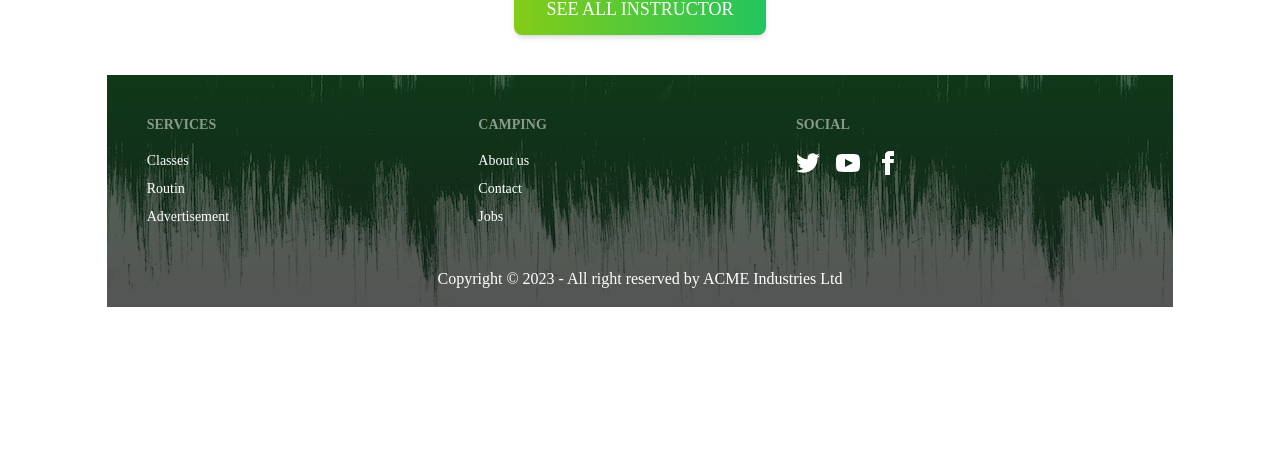
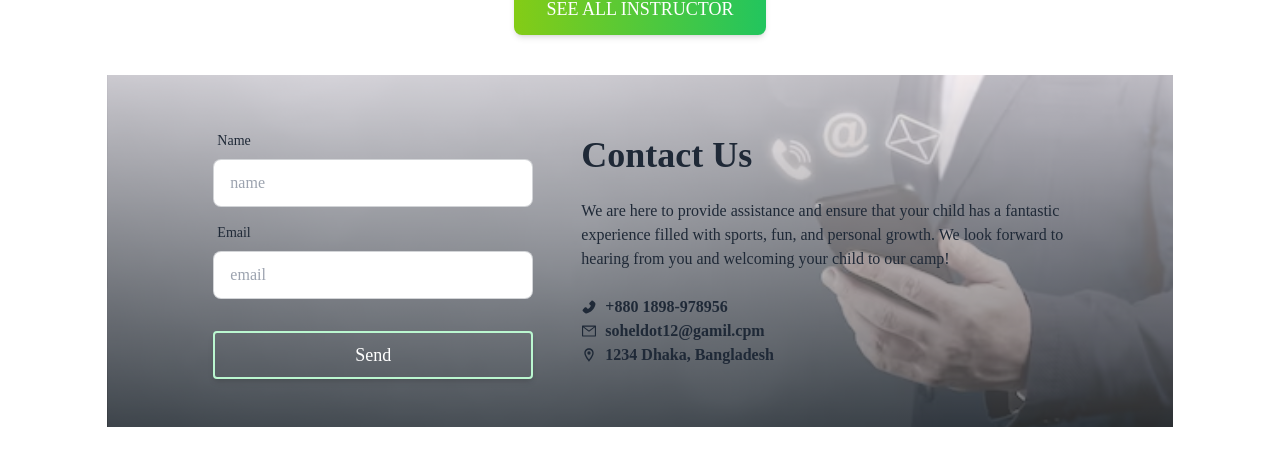
Before and after one commit to Sohel0Raza/camp-reunion-client, a React (Vite) app: page / in a window 1280 px wide. Shown: the part 1249-1714 px from the top of the page. Before the commit the page ends 1556 px from the top, so only its background shows below. Built offline with nearby package versions, Linux system fonts and the light colour scheme; no server answers.

Commit message:
contact us section added

```diff
--- a/package.json
+++ b/package.json
@@ -10,12 +10,14 @@
     "preview": "vite preview"
   },
   "dependencies": {
+    "@emotion/react": "^11.11.1",
     "@tanstack/react-query": "^4.29.12",
     "aos": "^2.3.4",
     "firebase": "^9.22.1",
     "localforage": "^1.10.0",
     "match-sorter": "^6.3.1",
     "react": "^18.2.0",
+    "react-awesome-reveal": "^4.2.3",
     "react-dom": "^18.2.0",
     "react-helmet": "^6.1.0",
     "react-hook-form": "^7.44.3",
--- a/src/pages/home/Home.jsx
+++ b/src/pages/home/Home.jsx
@@ -2,6 +2,7 @@ import Banner from "./banner/Banner";
 import {Helmet} from "react-helmet";
 import PopularClasses from "./popularClasses/PopularClasses";
 import PopulerInstructor from "./populerInstructor/PopulerInstructor";
+import ContactUs from "./contactUs/ContactUs";
 
 const Home = () => {
     return (
@@ -12,6 +13,7 @@ const Home = () => {
             <Banner/>
             <PopularClasses/>
             <PopulerInstructor/>
+            <ContactUs/>
         </div>
     );
 };
--- a/src/pages/home/banner/Banner.jsx
+++ b/src/pages/home/banner/Banner.jsx
@@ -1,5 +1,6 @@
 import "react-responsive-carousel/lib/styles/carousel.min.css";
 import { Carousel } from "react-responsive-carousel";
+import { Fade, Slide } from "react-awesome-reveal";
 import banner1 from "../../../assets/img/banner/banner 1.jpg";
 import banner2 from "../../../assets/img/banner/banner 5.jpg";
 import banner3 from "../../../assets/img/banner/banner 56.jpg";
@@ -12,9 +13,15 @@ const Banner = () => {
         <img src={banner1} />
         <div className="absolute flex items-end left-0 top-0 h-full rounded-xl bg-gradient-to-r from-[#151515] to-[rgba(21, 21, 21, 21)]">
           <div className="text-white px-6 md:p-10 md:ml-10 md:mb-5">
-            <h2 className="text-xl mt-5 mb-3 md:mt-0 md:text-5xl font-bold uppercase"><span className="text-lime-500">Summer</span> <br /> Sports Camp</h2>
+            <Slide>
+              <h2 className="text-xl mt-5 mb-3 md:mt-0 md:text-5xl font-bold uppercase">
+                <span className="text-lime-500">Summer</span> <br /> Sports Camp
+              </h2>
+            </Slide>
             <h4 className="text-2xl font-semibold">Meet New Friends</h4>
+            <Fade delay={1e3} cascade damping={1e-1}>
               <p className="text-xl font-bold text-lime-500">July 15-25</p>
+            </Fade>
             <div className="my-3">
               <button className="btn-outlined "> Learn More</button>
             </div>
@@ -25,8 +32,17 @@ const Banner = () => {
         <img src={banner3} />
         <div className="absolute flex items-end left-0 top-0 h-full rounded-xl bg-gradient-to-r from-[#151515] to-[rgba(21, 21, 21, 21)]">
           <div className="text-white px-6 md:p-10 md:ml-10 md:mb-5">
-            <h2 className="text-xl mt-5 mb-3 md:mt-0 md:text-5xl font-bold uppercase"><span className="text-lime-500">Summer</span> <br /> Badminton Camp</h2>
-            <p className="text-xl font-bold text-lime-500 uppercase">Classes 7 AM - 8 AM</p>
+            <Slide>
+              <h2 className="text-xl mt-5 mb-3 md:mt-0 md:text-5xl font-bold uppercase">
+                <span className="text-lime-500">Summer</span> <br /> Badminton
+                Camp
+              </h2>
+            </Slide>
+            <Fade  delay={1e3} cascade damping={1e-1}>
+            <p className="text-xl font-bold text-lime-500 uppercase">
+              Classes 7 AM - 8 AM
+            </p>
+            </Fade>
             <div className="my-3">
               <button className="btn-outlined "> Learn More</button>
             </div>
@@ -37,8 +53,17 @@ const Banner = () => {
         <img src={banner4} />
         <div className="absolute flex items-end left-0 top-0 h-full rounded-xl bg-gradient-to-r from-[#151515] to-[rgba(21, 21, 21, 21)]">
           <div className="text-white px-6 md:p-10 md:ml-10 md:mb-5">
-            <h2 className="text-xl mt-5 mb-3 md:mt-0 md:text-5xl font-bold uppercase"><span className="text-lime-500">Summer</span> <br /> Volleyball Camp</h2>
-            <p className="text-xl font-bold text-lime-500 uppercase">Classes 10 AM - 11 AM</p>
+            <Slide>
+            <h2 className="text-xl mt-5 mb-3 md:mt-0 md:text-5xl font-bold uppercase">
+              <span className="text-lime-500">Summer</span> <br /> Volleyball
+              Camp
+            </h2>
+            </Slide>
+            <Fade delay={1e3} cascade damping={1e-1}>
+            <p className="text-xl font-bold text-lime-500 uppercase">
+              Classes 10 AM - 11 AM
+            </p>
+            </Fade>
             <div className="my-3">
               <button className="btn-outlined "> Learn More</button>
             </div>
@@ -49,8 +74,16 @@ const Banner = () => {
         <img src={banner5} />
         <div className="absolute flex items-end left-0 top-0 h-full rounded-xl bg-gradient-to-r from-[#151515] to-[rgba(21, 21, 21, 21)]">
           <div className="text-white px-6 md:p-10 md:ml-10 md:mb-5">
-            <h2 className="text-xl mt-5 mb-3 md:mt-0 md:text-5xl font-bold uppercase"><span className="text-lime-500">Summer</span> <br /> Cricket Camp</h2>
-            <p className="text-xl font-bold text-lime-500 uppercase">Classes 2 PM - 4 PM</p>
+            <Slide>
+            <h2 className="text-xl mt-5 mb-3 md:mt-0 md:text-5xl font-bold uppercase">
+              <span className="text-lime-500">Summer</span> <br /> Cricket Camp
+            </h2>
+            </Slide>
+            <Fade delay={1e3} cascade damping={1e-1}>
+            <p className="text-xl font-bold text-lime-500 uppercase">
+              Classes 2 PM - 4 PM
+            </p>
+            </Fade>
             <div className="my-3">
               <button className="btn-outlined "> Learn More</button>
             </div>
@@ -61,8 +94,17 @@ const Banner = () => {
         <img src={banner2} />
         <div className="absolute flex items-end left-0 top-0 h-full rounded-xl bg-gradient-to-r from-[#151515] to-[rgba(21, 21, 21, 21)]">
           <div className="text-white px-6 md:p-10 md:ml-10 md:mb-5">
-            <h2 className="text-xl mt-5 mb-3 md:mt-0 md:text-5xl font-bold uppercase"><span className="text-lime-500">Summer</span> <br />Soccer  Camp</h2>
-            <p className="text-xl font-bold text-lime-500 uppercase">Classes 5 PM - 7 PM</p>
+            <Slide>
+            <h2 className="text-xl mt-5 mb-3 md:mt-0 md:text-5xl font-bold uppercase">
+              <span className="text-lime-500">Summer</span> <br />
+              Soccer Camp
+            </h2>
+            </Slide>
+            <Fade delay={1e3} cascade damping={1e-1}>
+            <p className="text-xl font-bold text-lime-500 uppercase">
+              Classes 5 PM - 7 PM
+            </p>
+            </Fade>
             <div className="my-3">
               <button className="btn-outlined "> Learn More</button>
             </div>
--- /dev/null
+++ b/src/pages/home/contactUs/ContactUs.css
@@ -0,0 +1,3 @@
+.contact-item{
+    background-image: linear-gradient(0deg, rgba(59, 61, 62, 0.7), rgba(243, 233, 233, 0.7)), url(../../../assets/img/login/contact-us-businessman-holding-cell-phone-with-with-mail-phone-email-icon-cutomer-support-concept-using-device-.avif);
+}
--- /dev/null
+++ b/src/pages/home/contactUs/ContactUs.jsx
@@ -0,0 +1,65 @@
+import "./ContactUs.css";
+import { AiFillPhone, AiOutlineMail } from "react-icons/ai";
+import { MdOutlineLocationOn } from "react-icons/md";
+const ContactUs = () => {
+  return (
+    <div className="hero contact-item mb-10">
+      <div className="hero-content flex-col lg:flex-row-reverse">
+        <div className="md:w-1/2">
+          <div className="w-full">
+            <h1 className="text-4xl font-bold">Contact Us</h1>
+            <p className="py-6">
+              We are here to provide assistance and ensure that your child has a
+              fantastic experience filled with sports, fun, and personal growth.
+              We look forward to hearing from you and welcoming your child to
+              our camp!
+            </p>
+              <div className="font-semibold">
+              <p className="flex items-center">
+                <AiFillPhone />
+                <span className="pl-2"> +880 1898-978956</span>
+              </p>
+              <p className="flex items-center">
+                <AiOutlineMail />
+                <span className="pl-2"> soheldot12@gamil.cpm</span>
+              </p>
+              <p className="flex items-center">
+                <MdOutlineLocationOn />
+                <span className="pl-2">1234 Dhaka, Bangladesh</span>
+              </p>
+              </div>
+          </div>
+        </div>
+        <div className="card flex-shrink-0 w-full max-w-sm">
+          <div className="card-body">
+            <div className="form-control">
+              <label className="label">
+                <span className="label-text">Name</span>
+              </label>
+              <input
+                type="text"
+                placeholder="name"
+                className="input input-bordered"
+              />
+            </div>
+            <div className="form-control">
+              <label className="label">
+                <span className="label-text">Email</span>
+              </label>
+              <input
+                type="email"
+                placeholder="email"
+                className="input input-bordered"
+              />
+            </div>
+            <div className="form-control mt-4">
+              <input className="btn-outlined" type="submit" value="Send" />
+            </div>
+          </div>
+        </div>
+      </div>
+    </div>
+  );
+};
+
+export default ContactUs;
```
Also changed, not shown: src/assets/img/login/contact-us-businessman-holding-cell-phone-with-with-mail-phone-email-icon-cutomer-support-concept-using-device-.avif (added), 1 other file (tests, documents, lock files or other folders). Lines whose indentation alone changed are shown as unchanged.
